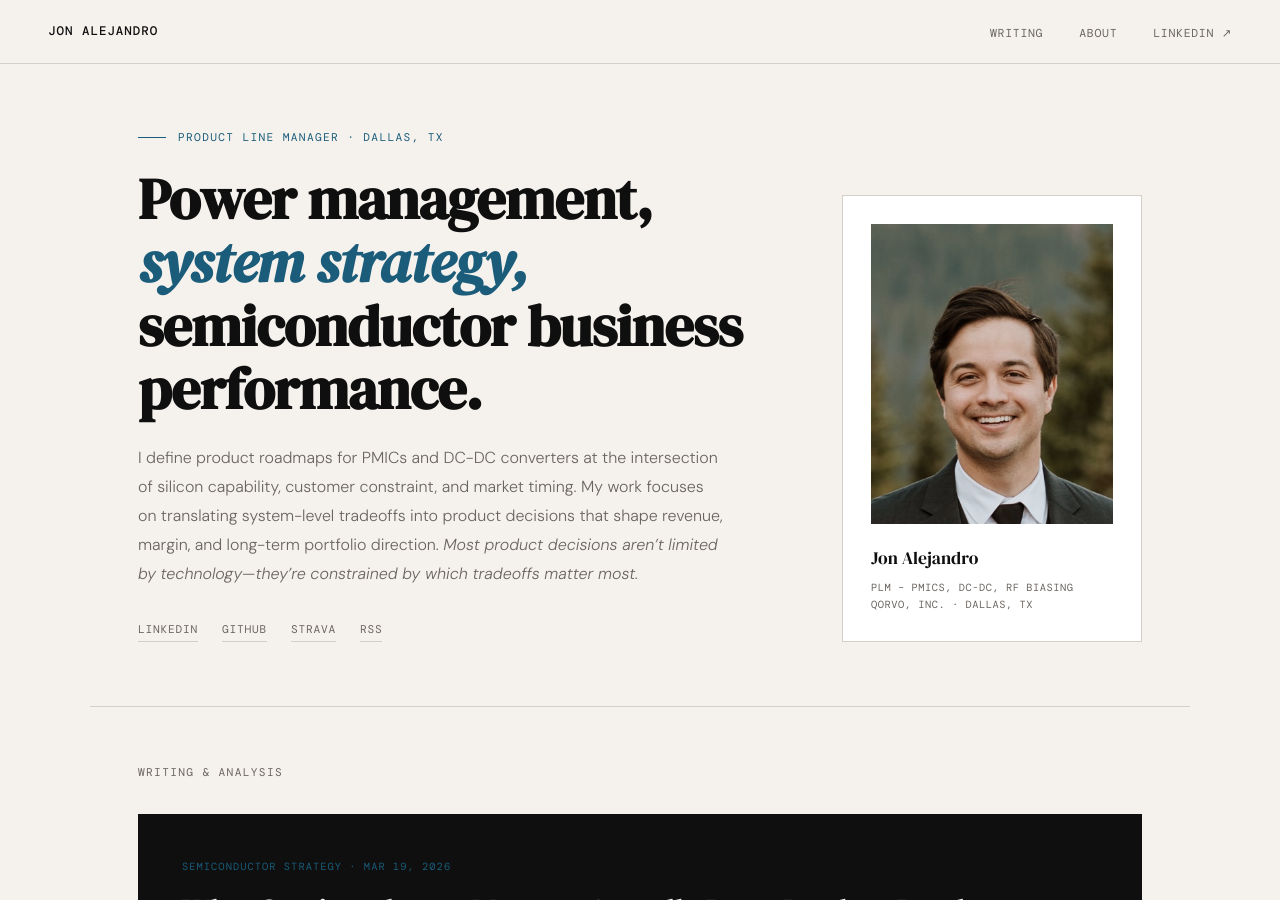
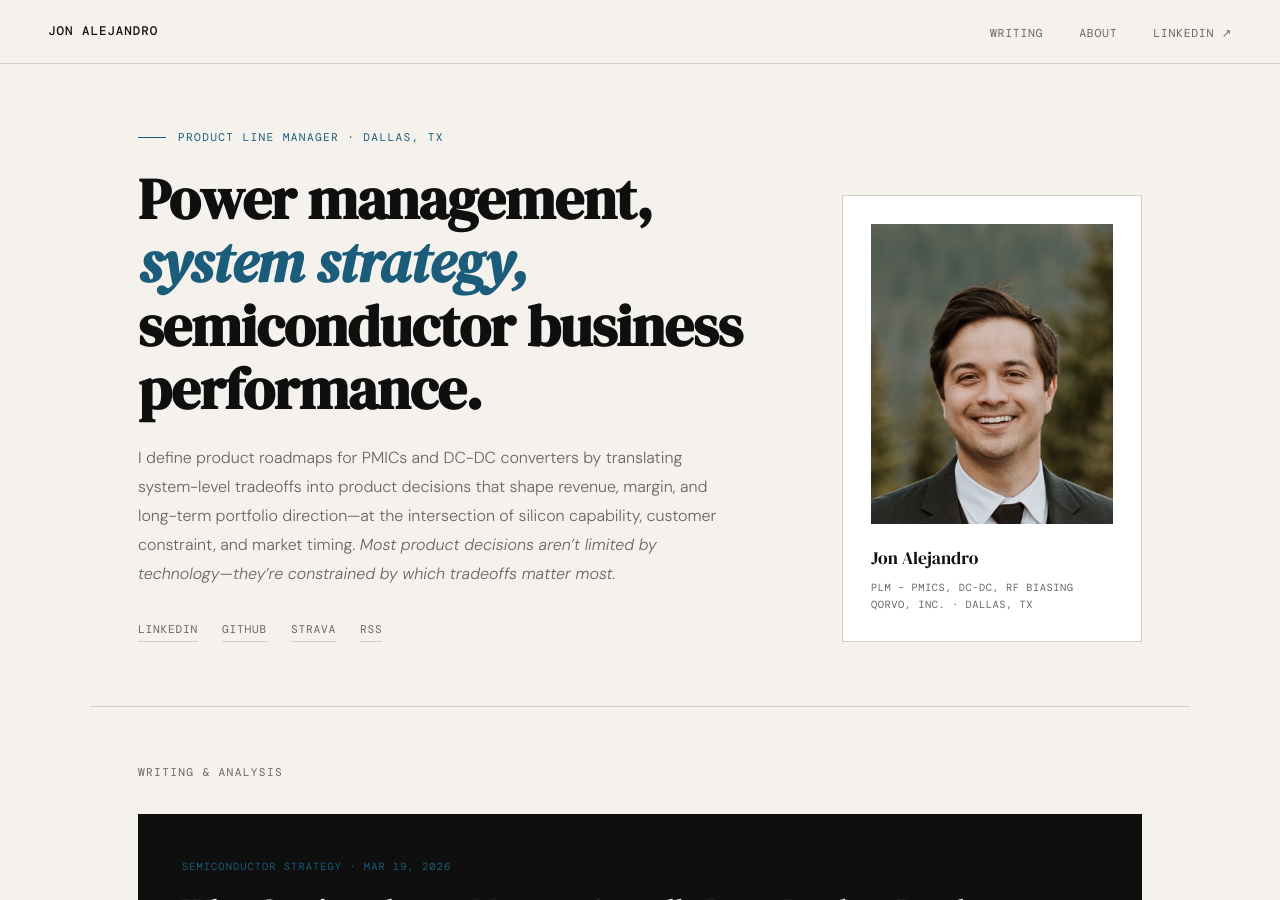
Before and after one commit to jonalejandro/jonalejandro.github.io, a Jekyll site: the page built from index.html, in a window 1280 px wide and 900 px high. Built offline with Jekyll 4.4.1, drawn with Linux system fonts in a browser that asks for light colours.

Commit message:
Update index.html

```diff
--- a/index.html
+++ b/index.html
@@ -197,7 +197,7 @@ layout: none
     <div class="hero-eyebrow">Product Line Manager · Dallas, TX</div>
     <h1>Power management,<br><em>system strategy,</em><br>semiconductor business performance.</h1>
     <p class="hero-bio">
-      I define product roadmaps for PMICs and DC-DC converters at the intersection of silicon capability, customer constraint, and market timing. My work focuses on translating system-level tradeoffs into product decisions that shape revenue, margin, and long-term portfolio direction. <em>Most product decisions aren’t limited by technology—they’re constrained by which tradeoffs matter most.</em></p>
+      I define product roadmaps for PMICs and DC-DC converters by translating system-level tradeoffs into product decisions that shape revenue, margin, and long-term portfolio direction—at the intersection of silicon capability, customer constraint, and market timing. <em>Most product decisions aren’t limited by technology—they’re constrained by which tradeoffs matter most.</em></p>
     <div class="hero-links">
       <a href="https://www.linkedin.com/in/jonalejandro" target="_blank" rel="noopener">LinkedIn</a>
       <a href="https://github.com/jonalejandro" target="_blank" rel="noopener">GitHub</a>
```
